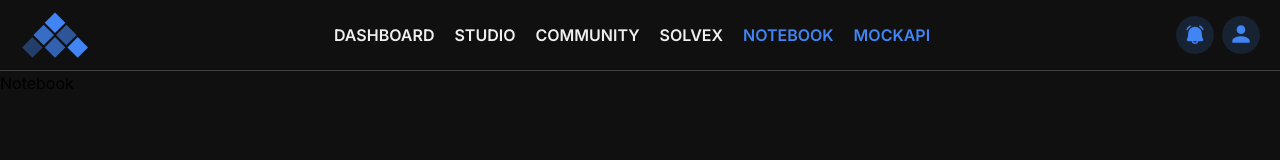
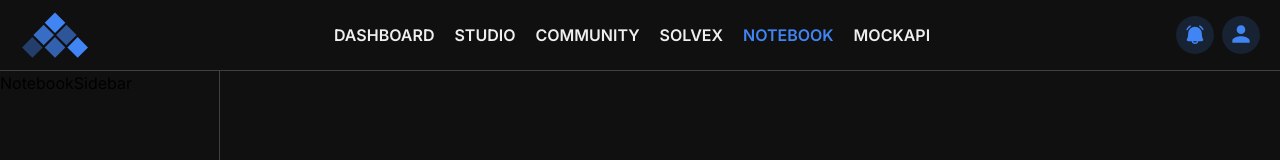
Before and after one commit to chuchra-himanshu/ui.cooders.org, a React (Vite) app: page /notebook in a window 1280 px wide. Shown: the top 160 px of the page. Built offline with nearby package versions, Linux system fonts and the light colour scheme.

Commit message:
Configure Sidebar for all Global Modules

```diff
--- a/src/Router.tsx
+++ b/src/Router.tsx
@@ -7,6 +7,7 @@ import {
   Dashboard,
   EmailVerification,
   ForgetPassword,
+  MockAPI,
   Notebook,
   SignIn,
   SignUp,
@@ -25,6 +26,7 @@ const Router: React.FC = () => {
           <Route path="community" Component={Community} />
           <Route path="solvex" Component={SolveX} />
           <Route path="notebook" Component={Notebook} />
+          <Route path="mockapi" Component={MockAPI} />
         </Route>
         <Route path="/" Component={AuthLayout}>
           <Route path="signin" Component={SignIn} />
--- /dev/null
+++ b/src/components/mockapi/MockapiSidebar.tsx
@@ -0,0 +1,8 @@
+import React from "react";
+import Sidebar from "../global/Sidebar";
+
+const MockapiSidebar: React.FC = () => {
+  return <Sidebar>MockapiSidebar</Sidebar>;
+};
+
+export default MockapiSidebar;
--- /dev/null
+++ b/src/components/notebook/NotebookSidebar.tsx
@@ -0,0 +1,8 @@
+import React from "react";
+import Sidebar from "../global/Sidebar";
+
+const NotebookSidebar: React.FC = () => {
+  return <Sidebar>NotebookSidebar</Sidebar>;
+};
+
+export default NotebookSidebar;
--- /dev/null
+++ b/src/components/solvex/SolvexSidebar.tsx
@@ -0,0 +1,8 @@
+import React from "react";
+import Sidebar from "../global/Sidebar";
+
+const SolvexSidebar: React.FC = () => {
+  return <Sidebar>SolvexSidebar</Sidebar>;
+};
+
+export default SolvexSidebar;
--- a/src/data/global.data.ts
+++ b/src/data/global.data.ts
@@ -21,7 +21,7 @@ const NAVBAR_ITEMS = [
   },
   {
     title: "MOCKAPI",
-    slug: "/notebook",
+    slug: "/mockapi",
   },
 ];
 
--- /dev/null
+++ b/src/pages/MockAPI.tsx
@@ -0,0 +1,12 @@
+import React from "react";
+import { MockapiSidebar } from "../components";
+
+const MockAPI: React.FC = () => {
+  return (
+    <section className="flex relative w-screen">
+      <MockapiSidebar />
+    </section>
+  );
+};
+
+export default MockAPI;
--- a/src/pages/Notebook.tsx
+++ b/src/pages/Notebook.tsx
@@ -1,7 +1,12 @@
 import React from "react";
+import { NotebookSidebar } from "../components";
 
 const Notebook: React.FC = () => {
-  return <div>Notebook</div>;
+  return (
+    <section className="flex relative w-screen">
+      <NotebookSidebar />
+    </section>
+  );
 };
 
 export default Notebook;
--- a/src/pages/SolveX.tsx
+++ b/src/pages/SolveX.tsx
@@ -1,7 +1,12 @@
 import React from "react";
+import { SolvexSidebar } from "../components";
 
 const SolveX: React.FC = () => {
-  return <div>SolveX</div>;
+  return (
+    <section className="flex relative w-screen">
+      <SolvexSidebar />
+    </section>
+  );
 };
 
 export default SolveX;
--- a/src/pages/index.ts
+++ b/src/pages/index.ts
@@ -9,6 +9,7 @@ import ForgetPassword from "./ForgetPassword";
 import ChangePassword from "./ChangePassword";
 import EmailVerification from "./EmailVerification";
 import TwoFactorAuthentication from "./TwoFactorAuthentication";
+import MockAPI from "./MockAPI";
 
 export {
   Dashboard,
@@ -22,4 +23,5 @@ export {
   ChangePassword,
   EmailVerification,
   TwoFactorAuthentication,
+  MockAPI,
 };
```
Also changed, not shown: src/components/index.ts (+14 -2 lines).
